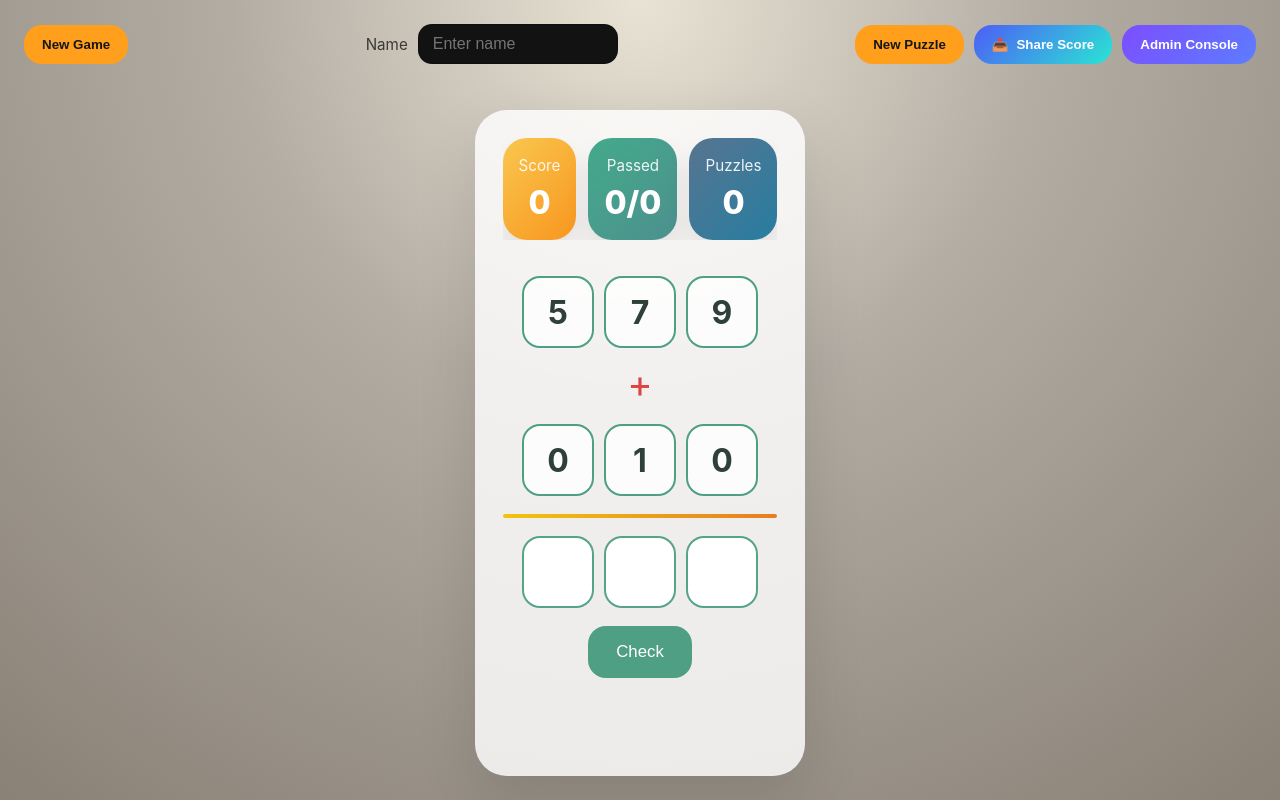
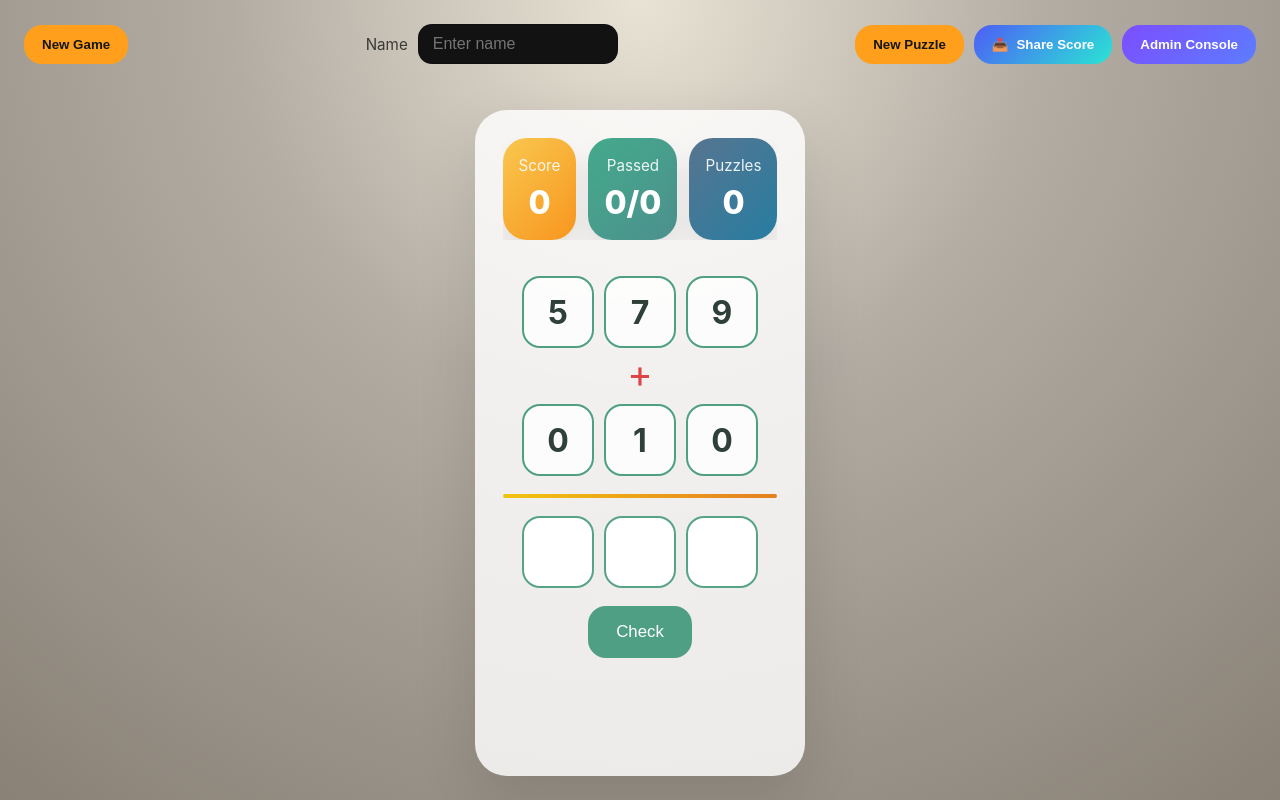
Before and after one commit to jxn-01/SumSprint, a React (Vite) app: page / in a window 1280 px wide. Built offline with nearby package versions, Linux system fonts and the light colour scheme; no server answers.

Commit message:
UI: group number rows and center plus sign; make number rows flex

```diff
--- a/src/App.tsx
+++ b/src/App.tsx
@@ -379,6 +379,7 @@ function App() {
           </div>
         </div>
         <div className="puzzle-state">
+          <div className="numbers-group">
             <div className="number-row first-row">
               {toDisplayDigits(puzzle.aDigits).map((digit, index) => (
                 <div key={`a-${index}`} className="digit-cell">
@@ -393,6 +394,7 @@ function App() {
                   {digit}
                 </div>
               ))}
+            </div>
           </div>
           <div className="separator" />
           <div className="answer-row">
--- a/src/style.css
+++ b/src/style.css
@@ -121,8 +121,8 @@ body {
 }
 
 .number-row {
-  display: grid;
-  grid-template-columns: repeat(3, minmax(72px, 72px));
+  display: flex;
+  justify-content: center;
   gap: 10px;
   position: relative;
 }
@@ -153,6 +153,13 @@ body {
   height: 4px;
   background: linear-gradient(90deg, #f1c40f 0%, #e67e22 100%);
   border-radius: 2px;
+}
+
+.numbers-group {
+  display: flex;
+  flex-direction: column;
+  align-items: center;
+  gap: 8px;
 }
 
 .answer-row {
```
Lines whose indentation alone changed are shown as unchanged.
